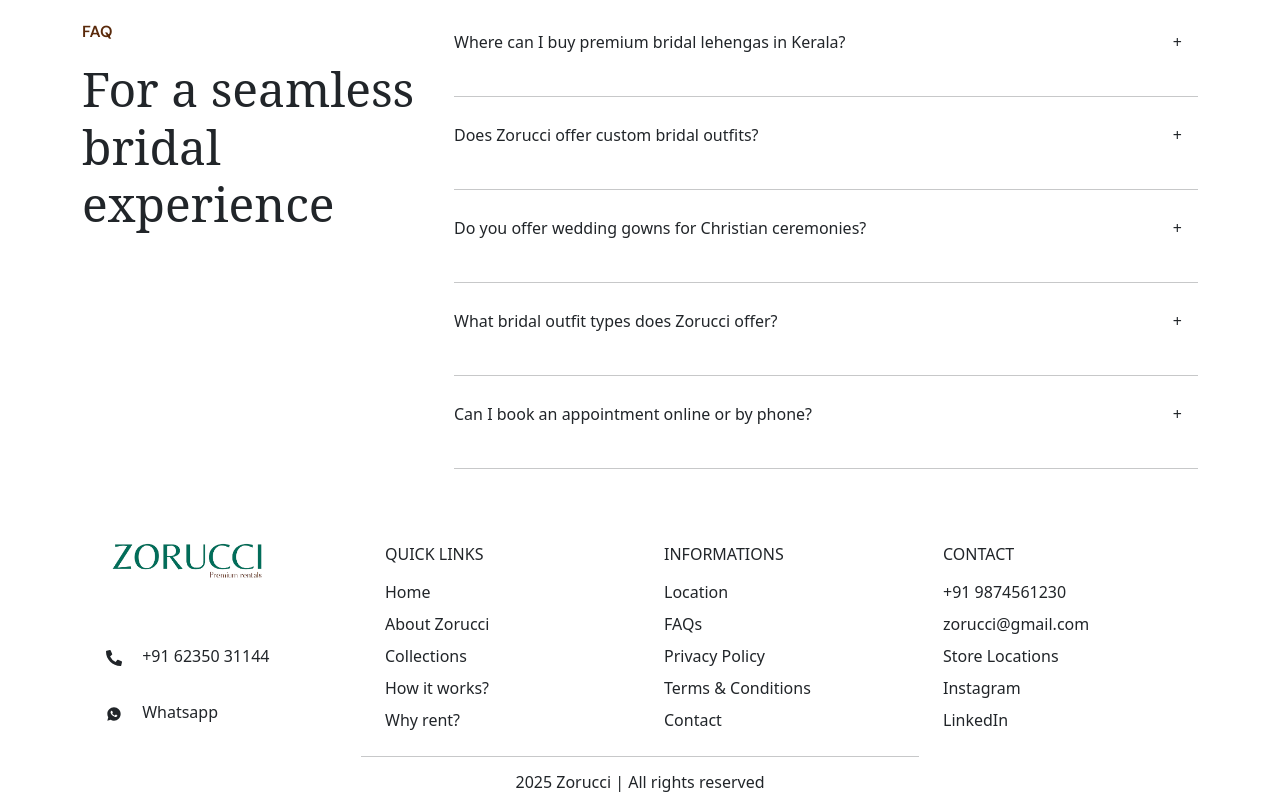
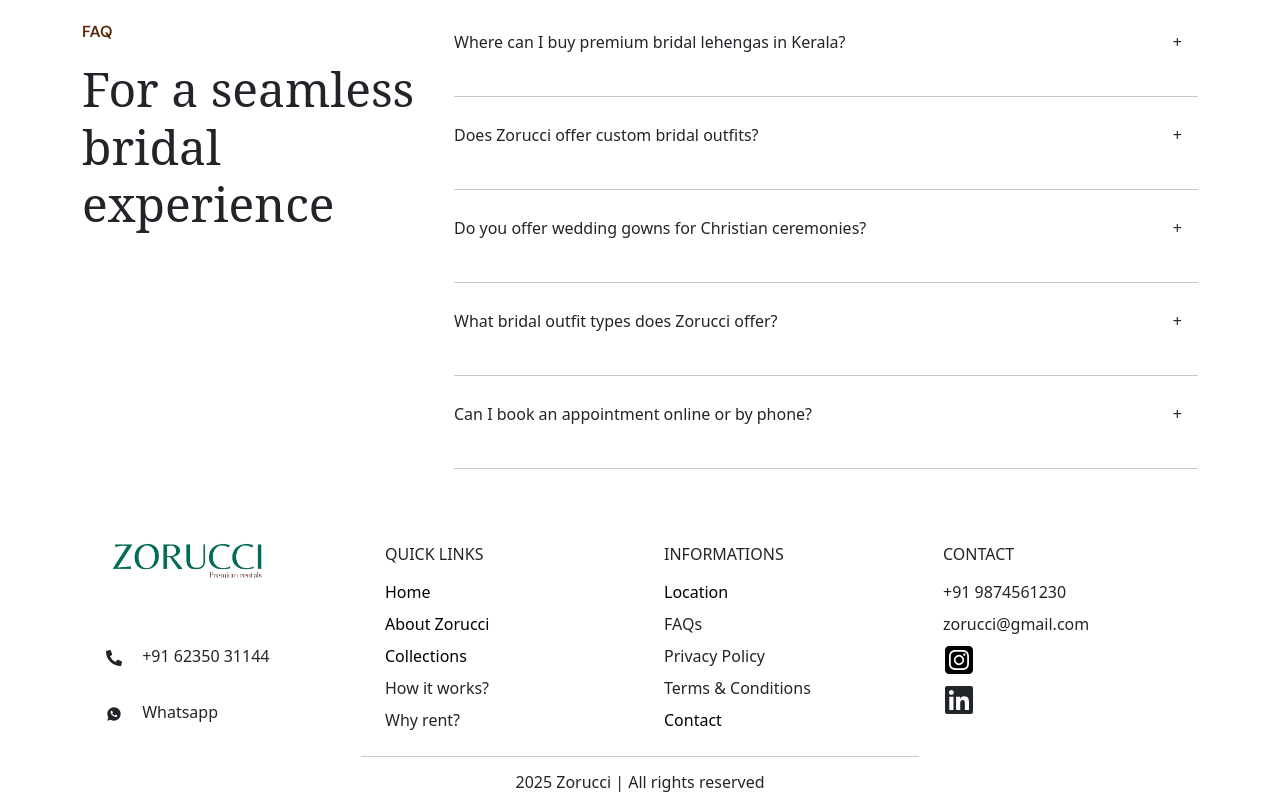
Before and after one commit to rootmentsdev/Zorucci, a React (Vite) app in the folder frontend/: page / in a window 1280 px wide. Shown: the part 5286-6086 px from the top of the page. Built offline with nearby package versions, Linux system fonts and the light colour scheme; a web font is replaced by a local one.

Commit message:
Added instagram links and connected the website sections

```diff
--- a/frontend/src/App.css
+++ b/frontend/src/App.css
@@ -19,8 +19,13 @@
 /* landing page */
 #list{
     list-style: none;
+    cursor: pointer;
 }
 
+#list a{
+ text-decoration: none;
+ color: black;
+}
 #head1{
     font-family: "Noto Serif", serif;
     font-weight: 400;
--- a/frontend/src/components/Footer.jsx
+++ b/frontend/src/components/Footer.jsx
@@ -6,6 +6,8 @@
 import { Image } from 'react-bootstrap';
 import { FaPhoneAlt } from "react-icons/fa";
 import { RiWhatsappFill } from "react-icons/ri";
+import { FaSquareInstagram } from "react-icons/fa6";
+import { FaLinkedin } from "react-icons/fa6";
 
 
 
@@ -93,9 +95,9 @@
           <Col md={3} sm={12} className='d-md-flex flex-column justify-content-end'>
             <h6 className='ms-0'>QUICK LINKS</h6>
             <ul id='list' className='p-0 m-0'>
-              <li className='my-2'>Home</li>
-              <li className='my-2'>About Zorucci</li>
-              <li className='my-2'>Collections</li>
+              <li className='my-2'><a href="#herosection">Home</a></li>
+              <li className='my-2'><a href="#about">About Zorucci</a></li>
+              <li className='my-2'><a href="#Collections">Collections</a></li>
               <li className='my-2'>How it works?</li>
               <li className='my-2'>Why rent?</li>
             </ul>
@@ -105,23 +107,22 @@
           <Col md={3} sm={12} className='d-md-flex flex-column justify-content-end'>
             <h6 className='ms-0'>INFORMATIONS</h6>
             <ul id='list' className='p-0 m-0'>
-              <li className='my-2'>Location</li>
-              <li className='my-2'>FAQs</li>
+              <li className='my-2'><a href="#location">Location</a></li>
+              <li className='my-2'><a href="#faq"></a>FAQs</li>
               <li className='my-2'>Privacy Policy</li>
               <li className='my-2'>Terms & Conditions</li>
-              <li className='my-2'>Contact</li>
+              <li className='my-2'><a href="#contact">Contact</a></li>
             </ul>
           </Col>
 
           {/* Column 4 */}
-          <Col md={3} sm={12} className='d-md-flex flex-column justify-content-end'>
+          <Col md={3} sm={12} className='d-md-flex flex-column justify-content-end pb-3'>
             <h6 className='ms-0'>CONTACT</h6>
             <ul id='list' className='p-0 m-0'>
               <li className='my-2'>+91 9874561230</li>
               <li className='my-2'>zorucci@gmail.com</li>
-              <li className='my-2'>Store Locations</li>
-              <li className='my-2'>Instagram</li>
-              <li className='my-2'>LinkedIn</li>
+              <li className='my-2'><a href="https://www.instagram.com/zorucci?igsh=MXh3dzJnczQ1MDRkMA=="><FaSquareInstagram className='fs-2' /></a></li>
+              <li className='my-2'><FaLinkedin className='fs-2'/></li>
             </ul>
           </Col>
 
--- a/frontend/src/pages/Landingpage.jsx
+++ b/frontend/src/pages/Landingpage.jsx
@@ -490,7 +490,7 @@
       </section>
 
       {/* faq page */}
-      <Container>
+      <Container id='faq'>
         <Row className='mt-5 g-0'>
           <Col md={4} sm={12} >
             <div className='text-md-start text-center'>
```
